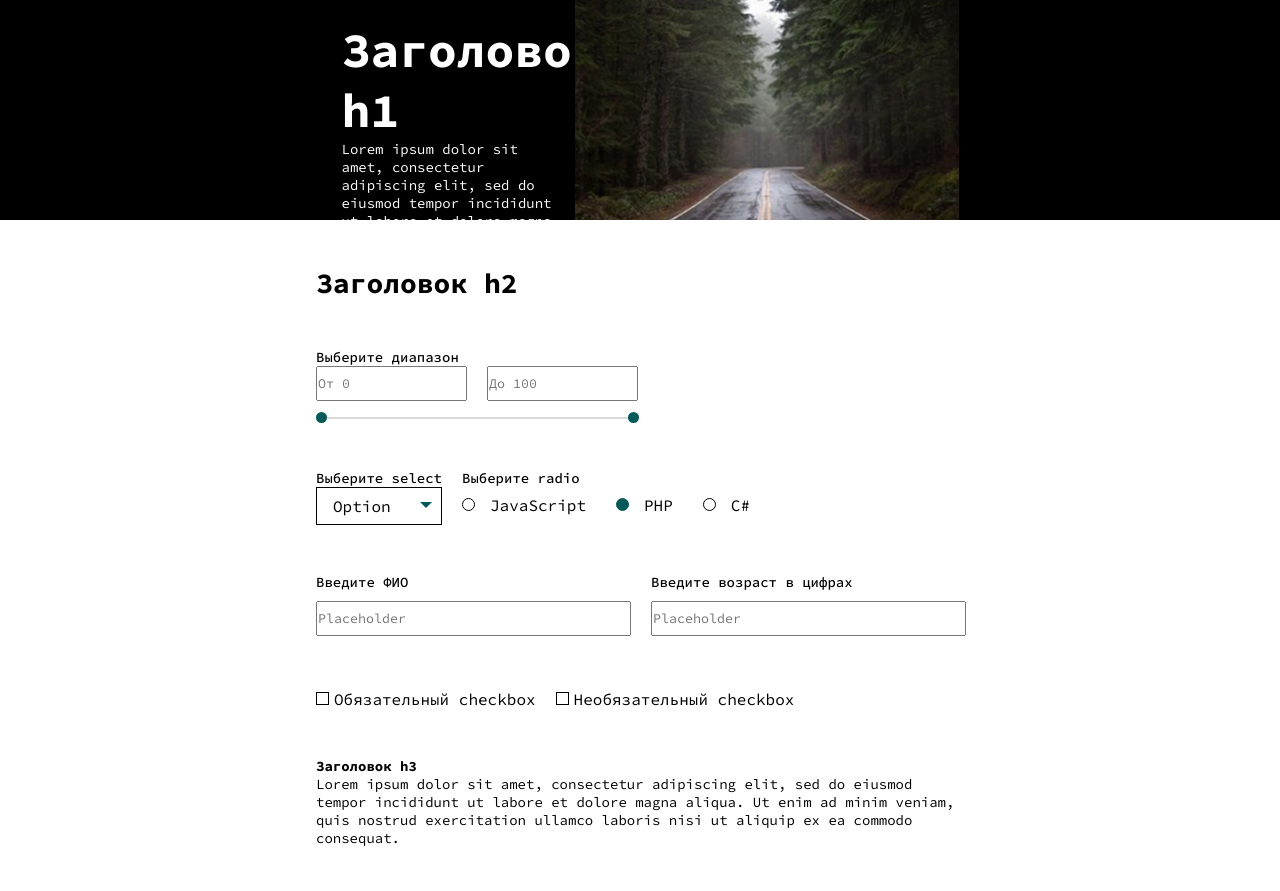
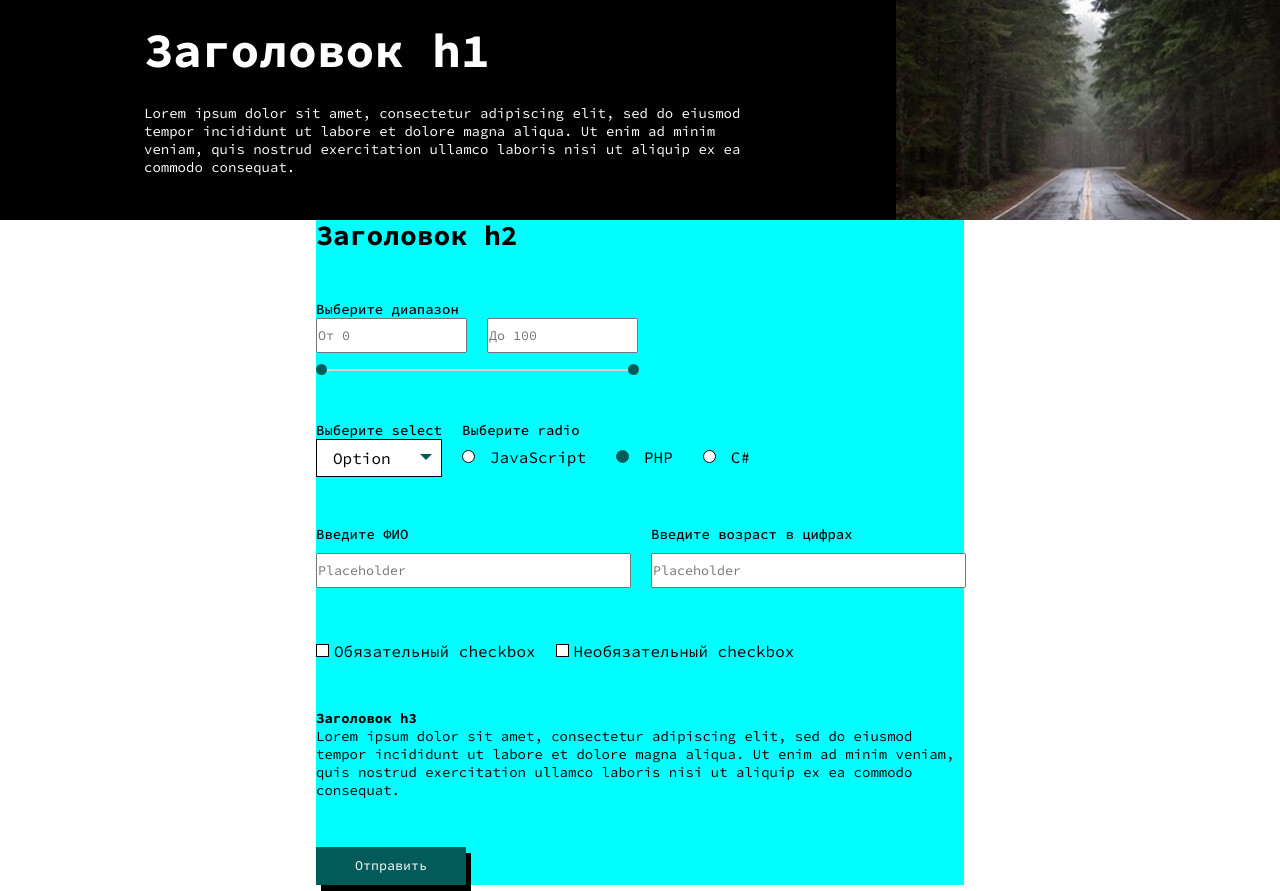
Before and after one commit to tanajaym/test-junior, a website: page index.html in a window 1280 px wide. Shown: the top 891 px of the page. Drawn offline with Linux system fonts and the light colour scheme.

Commit message:
upd: evas changes

```diff
--- a/style/style.scss
+++ b/style/style.scss
@@ -37,7 +37,13 @@ body {
   color: $black;
   background-color: $white;
   font-family: $font-family;
-  display: flex;
+  display: grid;
+  max-height: 100%;
+  grid-template-areas:
+  "header header header"
+  ". main ."
+  ". footer ."
+  ;
   justify-content: center;
   flex-direction: column;
   width: 100%;
@@ -81,60 +87,103 @@ span {
 
 .container {
   width: 100%;
-  max-width: 100%;
+  max-width: $container; // Ограничиваем ширину контейнера
   margin: 0 auto;
+
+  // width: 100%;
+  // max-width: $container; // Ограничиваем ширину контейнера
+  // margin: 0 auto;
+  // padding: 0 $container-padding;
   // padding: 0 $container-padding;
 
   .header {
+    // grid-area: header;
+    // background-color: $black;
+    // width: 100vw; // Растягиваем на всю ширину экрана
+    // margin-left: calc(-50vw + 50%); // Центрируем header относительно контейнера
+    // display: grid;
+    // grid-template-columns: 1fr 30%; // Текст занимает 70%, изображение — 30%
+    // align-items: stretch; // Растягиваем элементы по высоте
+    // justify-items: stretch;
+    // min-height: 220px; // М
+
+    grid-area: header;
     background-color: $black;
-    display: flex;
+    width: 100vw; // Растягиваем на всю ширину экрана
+    margin-left: calc(-50vw + 50%); // Центрируем header относительно контейнера
+    display: grid;
+    grid-template-columns: 1fr 30%; // Текст занимает 70%, изображение — 30%
     align-items: stretch; // Растягиваем элементы по высоте
-    justify-content: center; // Распределяем пространство между текстом и изображением
-    width: 100%;
-    max-height: 220px;
-    margin: 0 0 $margin-section 0;
-    padding: 0;
-    box-sizing: border-box;
-    overflow: hidden;
+    justify-items: stretch;
+    min-height: 220px; //
 
     &-text {
-      max-width: calc($container - 395px);
-      padding: 20px; // Отступы для текста
-      flex: 1; // Текст занимает оставшееся пространство
+      max-width: $container; // Ограничиваем ширину текста контейнером
+      padding: 20px;
+      box-sizing: border-box;
+      display: grid;
+      grid-template-areas:
+      ". text"
+      ". h1"
+      ;
+      flex-direction: column;
+      justify-content: center; // Выравниваем текст по центру
+      margin: 0 auto; // Центрируем текстовый блок внутри header
+      width: 100%; // Занимает всю доступную ширину
 
-      p,
+
       h1 {
+        grid-area: text;
+        color: $white;
+        // margin: 0; // Убираем отступы по умолчанию
+      }
+
+      p{
+        grid-area: h1;
         color: $white;
       }
     }
 
     &-img {
-      flex: 0 0 0 30%; // Фиксированная ширина 30%
-      max-width: 30%;
-      max-height: 220px;// Максимальная ширина 30%
-      display: grid;
-      align-items: stretch; // Растягиваем изображение по высоте
+      // flex: 0 0 0 30%; // Фиксированная ширина 30%
+      // max-width: 30%;
+      // max-height: 220px;// Максимальная ширина 30%
+      // // display: grid;
+      // grid-area: img;
+      // align-items: stretch; // Растягиваем изображение по высоте
+
+      width: 100%; // Изображение занимает всю ширину своей колонки
+      height: 100%; // Изображение занимает всю высоту блока
+      overflow: hidden; // Обрезаем изображение, если оно выходит за пределы
+      position: relative; // Для позиционирования изображения
 
       img {
-        width: 100%; // Изображение занимает всю ширину контейнера
-        height: 100%; // Изображение занимает всю высоту контейнера
+        // width: 100%; // Изображение занимает всю ширину контейнера
+        // height: 100%; // Изображение занимает всю высоту контейнера
+        // object-fit: cover; // Сохраняем пропорции изображения
+        // display: block;
+        width: 100%;
+        height: 100%;
         object-fit: cover; // Сохраняем пропорции изображения
         display: block;
+
       }
     }
 
     @media (max-width: 600px) {
       // flex-direction: column; // На маленьких экранах меняем направление на колонку
 
+      grid-template-columns: 1fr; // На маленьких экранах одна колонка
+      min-height: auto; // Сбрасываем минимальную выс
       &-text {
-        padding: 20px; // Отступы для текста
+        max-width: $container; // Текст занимает всю ширину
+        padding: 20px;
       }
 
       &-img {
-        flex: 1; // Изображение занимает всю ширину
-        max-width: 100%; // Максимальная ширина 100%
-        height: 220px; // Минимальная высота 220px
-
+        flex: 1;
+        height: 220px; // Фиксированная высота изображения
+        width: 100%; // Изображение занимает всю ширину
         img {
           height: 220px; // Фиксированная высота для маленьких экранов
         }
@@ -163,9 +212,11 @@ span {
   }
 
   main {
+    grid-area: menu;
     max-width: $container;
     width: 100%;
     margin: 0 auto;
+    background-color: aqua;
 
     section {
       gap: 20px;
@@ -494,6 +545,8 @@ span {
 }
 
 .footer {
+  grid-area: footer;
+  background-color: #025B58;
   max-width: calc($container + $container-padding * 2);
   width: 100%;
   margin: 0 auto;
```
Also changed, not shown: style/style.css, 1 other file.
